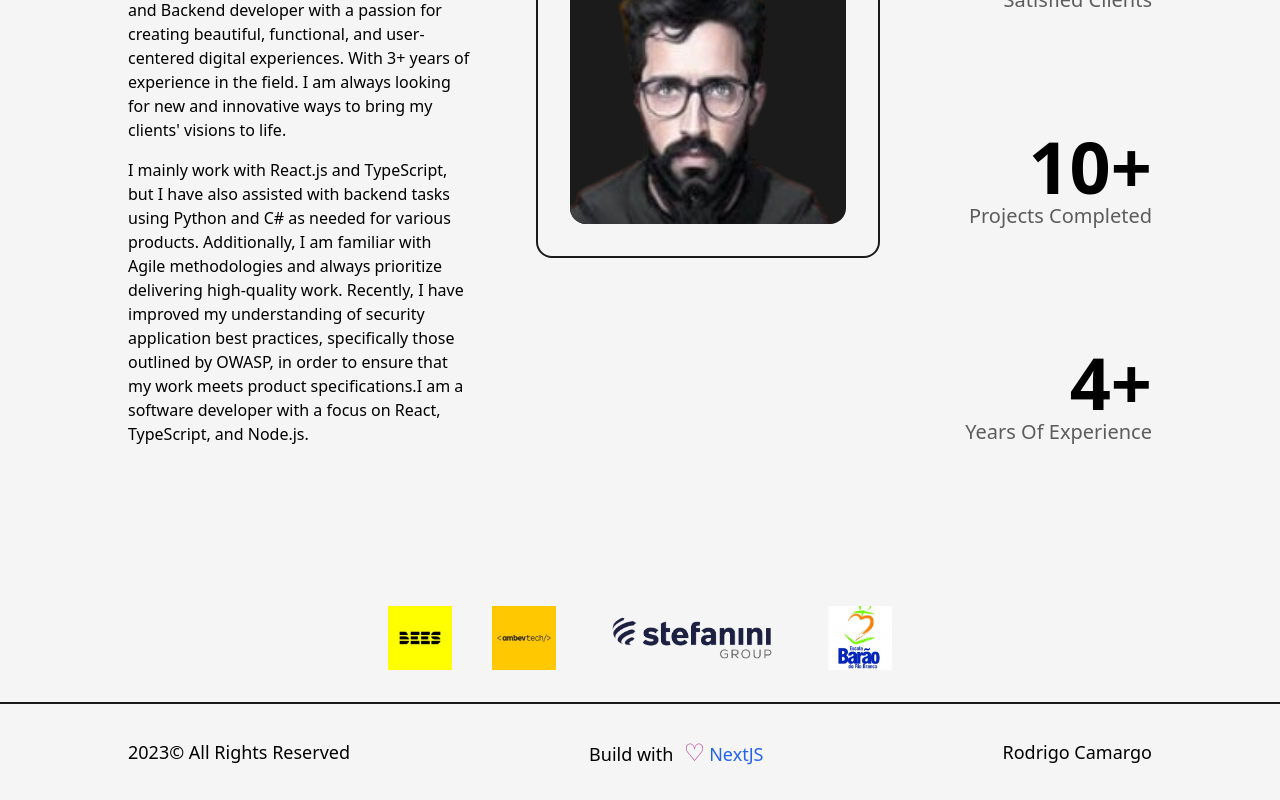
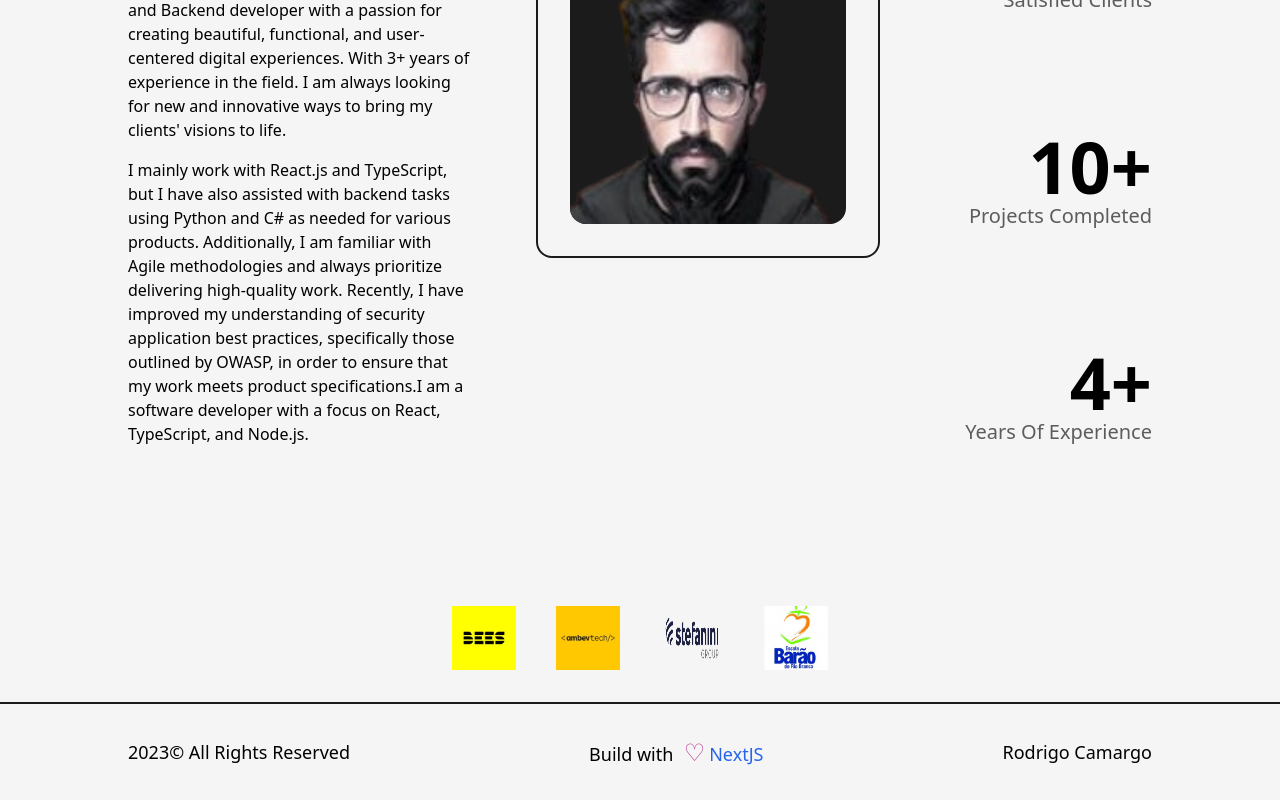
Before and after one commit to rodrigocamargo854/Next.js-Developer-Portfolio-Starter-Code, a Next.js app: page /about in a window 1280 px wide. Shown: the part 462-1262 px from the top of the page. Built offline with nearby package versions, Linux system fonts and the light colour scheme.

Commit message:
about page

```diff
--- a/src/pages/about.js
+++ b/src/pages/about.js
@@ -6,6 +6,12 @@ import Image from "next/image";
 import profilePic from "../../public/images/profile/profile_a.png";
 import { useRef, useEffect } from "react";
 import { useInView, useMotionValue, useSpring } from "framer-motion";
+import beesIcon from '../../public/images/svgs/bees.jpeg'
+import ambevTechIcon from '../../public/images/svgs/ambevtech.jpeg'
+import stefIcon from '../../public/images/svgs/stefanini.png'
+import baraoIcon from '../../public/images/svgs/barao.jpeg'
+
+
 
 const AnimatedNumbers = ({ value }) => {
   const ref = useRef(null);
@@ -109,13 +115,27 @@ const about = () => {
           </div>
         </Layout>
         <div className="flex justify-center space-x-4 mt-8 mb-8 gap-6">
-          <img src="/images/svgs/bees.jpeg" alt="Company 1" className='w-16 h-16'/>
-          <img src="/images/svgs/ambevtech.jpeg" className='w-16 h-16' alt="Company 2" />
-          <img src="/images/svgs/stefanini.png" className='w-17 h-16' alt="Company 3" />
-          <img src="/images/svgs/barao.jpeg" className='w-16 h-16' alt="Company 4" />
+        <Image
+                src={beesIcon}
+                alt="Company 1"
+                className='w-16 h-16'
+              />
+              <Image
+                src={ambevTechIcon}
+                alt="Company 2"
+                className='w-16 h-16'
+              />
+              <Image
+                src={stefIcon}
+                alt="Company 3"
+                className='w-16 h-16'
+              />
+              <Image
+                src={baraoIcon}
+                alt="Company 4"
+                className='w-16 h-16'
+              />
 
-
-          {/* Add more icons as needed */}
         </div>
       </main>
     </>
```
